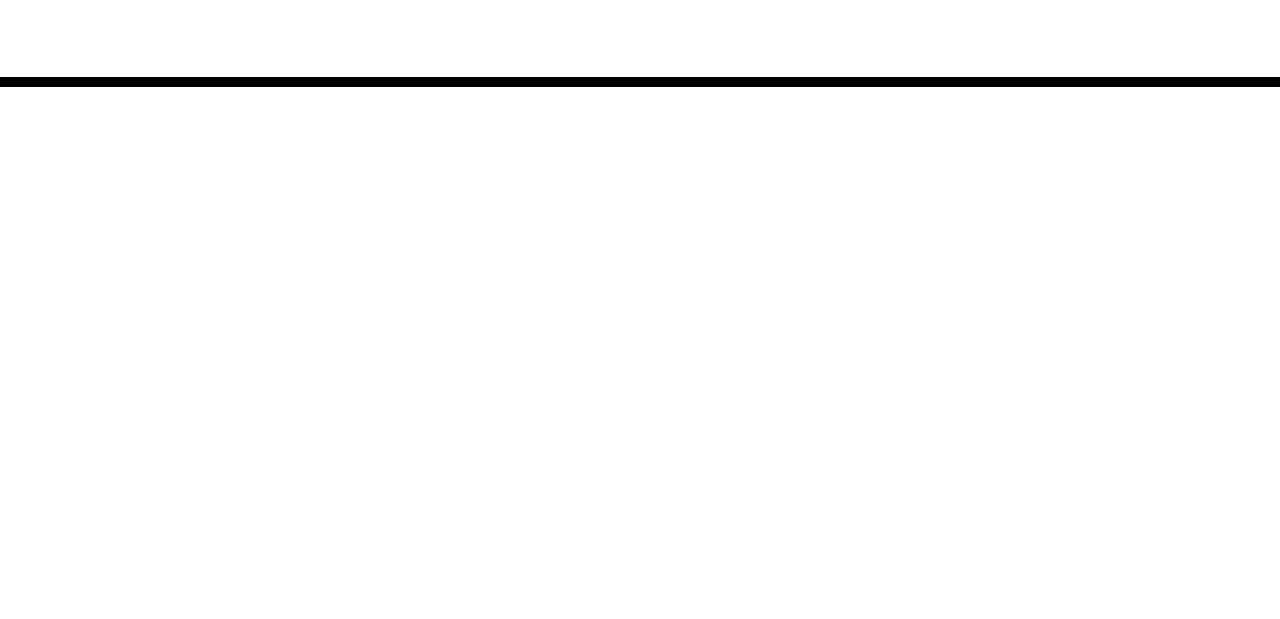
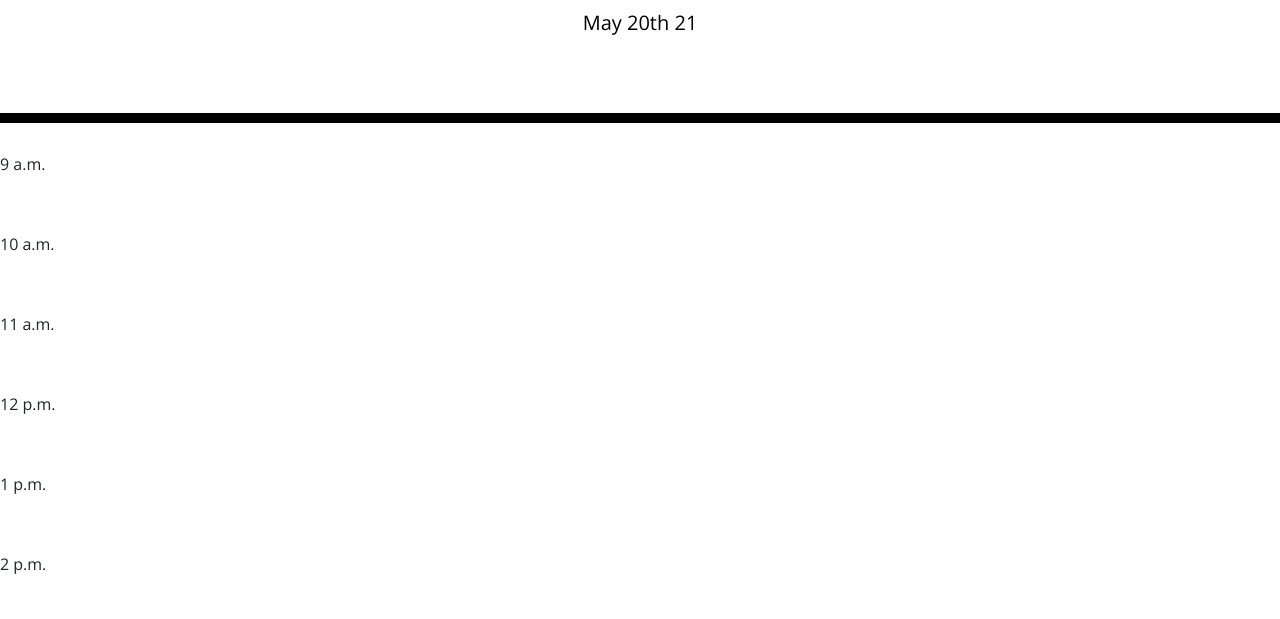
Before and after one commit to gracetalks/Work-Day-Scheduler, a plain HTML site: page index.html in a window 1280 px wide. Shown: the part 181-800 px from the top of the page. Drawn offline with nearby package versions, Linux system fonts and the light colour scheme; files that its build step writes are made by us from their sources.

Commit message:
modifying index.html and adding content to js file

```diff
--- /dev/null
+++ b/assets/js/script.js
@@ -0,0 +1,34 @@
+let businessHrs = ["9","10","11","12","13","14","15","16","17"];
+let currentHr = moment().hour();
+let displayDate = moment().format("MMM Do YY");
+
+
+function displayHours(){
+    $("#currentDate").append(displayDate);
+
+    for (let i = 0; i < businessHrs.length; i++) {
+
+        let row = $("<div class='row'>");
+        let colDate = $("<div class='col-sm-3'>")
+
+        let getBusinessHrs = businessHrs[i] + " a.m.";
+
+        if(businessHrs[i] >= 12) {
+            getBusinessHrs = businessHrs[i] + " p.m.";
+            if(businessHrs[i] >= 13){
+                getBusinessHrs = businessHrs[i] - 12 + " p.m.";
+            }
+
+            console.log(getBusinessHrs);
+
+        }
+        colDate.append(getBusinessHrs);
+
+
+        row.append(colDate);
+        $("#schedule").append(row);
+    }
+}
+
+
+displayHours();
--- a/index.html
+++ b/index.html
@@ -18,7 +18,11 @@
       href="https://fonts.googleapis.com/css?family=Open+Sans&display=swap"
       rel="stylesheet"
     />
-    <link rel="stylesheet" href="style.css" />
+    <link rel="stylesheet" href="assets/css/style.css" />
+    <script src="https://code.jquery.com/jquery-3.4.1.min.js"></script>
+    <script src="https://cdnjs.cloudflare.com/ajax/libs/moment.js/2.24.0/moment.min.js"></script>
+
+    <script src="https://rawgit.com/moment/moment/2.2.1/min/moment.min.js"></script>
     <title>Work Day Scheduler</title>
   </head>
 
@@ -26,13 +30,15 @@
     <header class="jumbotron">
       <h1 class="display-3">Work Day Scheduler</h1>
       <p class="lead">A simple calendar app for scheduling your work day</p>
-      <p id="currentDay" class="lead"></p>
+      <p id="currentDate" class="lead"></p>
     </header>
-    <div class="container">
+    <div id="container">
       <!-- Timeblocks go here -->
+      <div id="schedule">
+
+      </div>
     </div>
 
-    <script src="https://code.jquery.com/jquery-3.4.1.min.js"></script>
-    <script src="https://cdnjs.cloudflare.com/ajax/libs/moment.js/2.24.0/moment.min.js"></script>
+    <script src="assets/js/script.js"></script>
   </body>
 </html>
```
